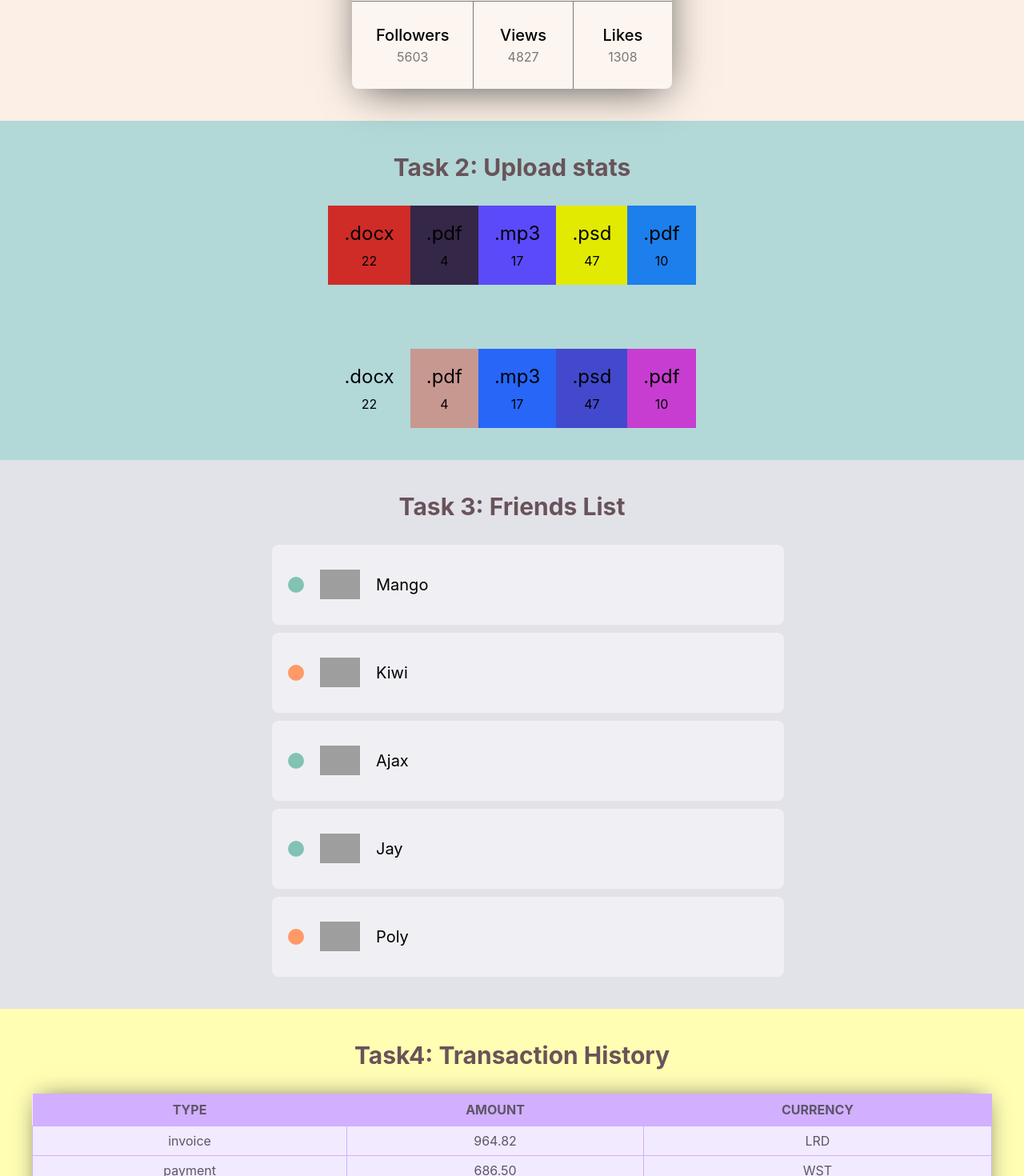
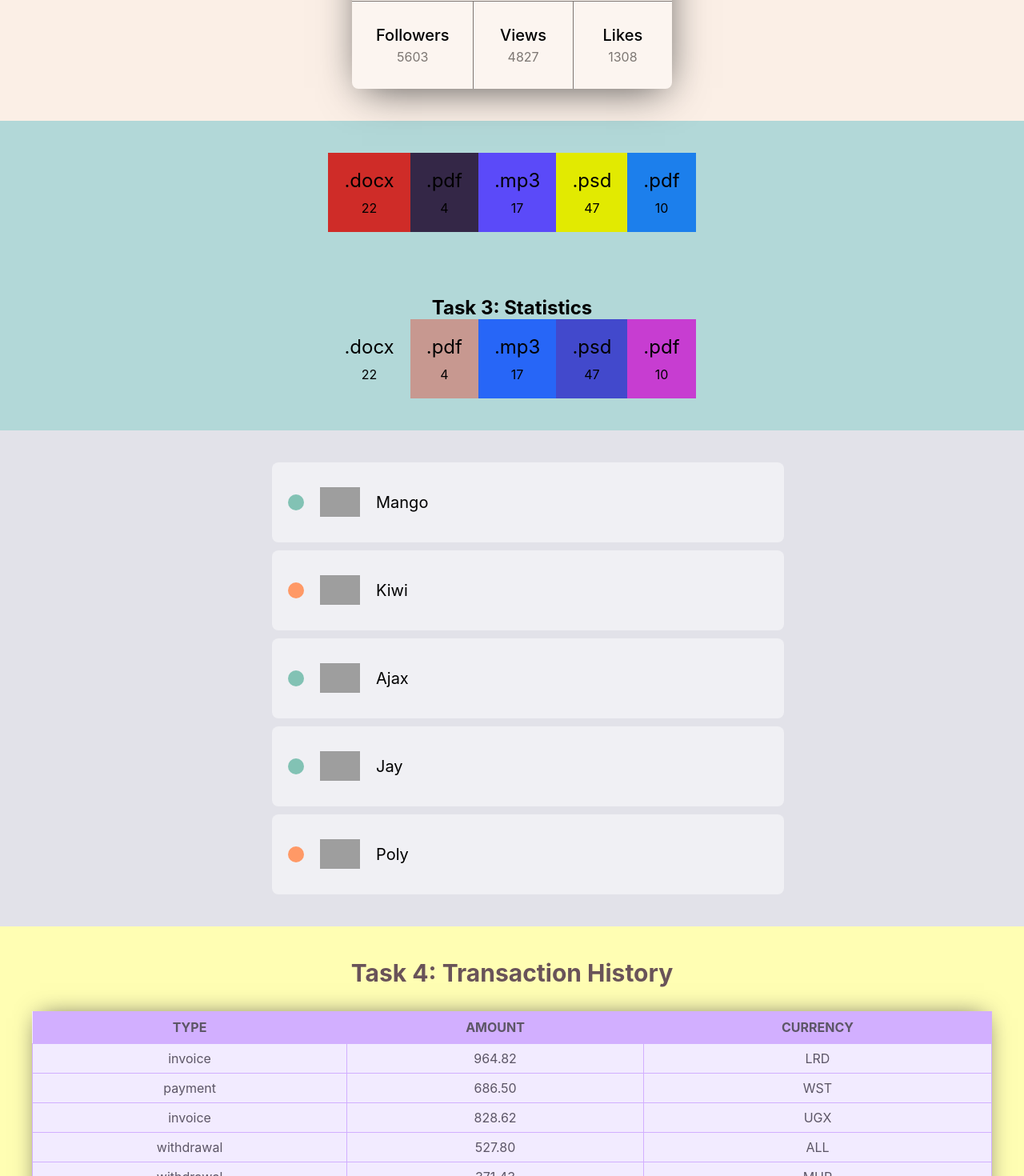
Before and after one commit to Slavyasanek/goit-react-hw-01-components, a React (Create React App) app: page / in a window 1280 px wide. Shown: the part 434-1904 px from the top of the page at 80% size. Built offline with nearby package versions, Linux system fonts and the light colour scheme; grey boxes are pictures that could not be loaded.

Commit message:
update props amount

```diff
--- a/src/App.jsx
+++ b/src/App.jsx
@@ -11,32 +11,33 @@ import Profile from "./components/Profile/Profile";
 import FriendsList from 'components/FriendsList/FriendsList';
 import TransactionHistory from 'components/Transactions/TransactionHistory';
 
-
 export const App = () => {
   return (
     <>
       <Section
         variant="profile"
         title="Task 1: Social Profile">
-        <Profile user={user} />
+        <Profile username={user.username}
+        tag={user.tag}
+        location={user.location}
+        avatar={user.avatar}
+        stats={user.stats} />
       </Section>
       <Section
-        variant="data"
-        title="Task 2: Upload stats">
+        variant="data">
         <Statistics items={data} />
       </Section>
       <Section
         variant="data">
-        <Statistics items={data}></Statistics>
+        <Statistics items={data} title="Task 3: Statistics"></Statistics>
       </Section>
       <Section
-        variant="friends"
-        title="Task 3: Friends List">
+        variant="friends">
         <FriendsList friends={friends}></FriendsList>
       </Section>
       <Section
         variant="transactions"
-        title="Task4: Transaction History">
+        title="Task 4: Transaction History">
           <TransactionHistory
           history={transactions}
           />
--- a/src/components/Profile/Profile.js
+++ b/src/components/Profile/Profile.js
@@ -1,8 +1,7 @@
 import PropTypes from 'prop-types';
 import css from './Profile.module.css';
 
-const Profile = ({user}) => {
-    const { username, tag, location, avatar, stats } = user;
+const Profile = ({ username, tag, location, avatar, stats }) => {
     return (
         <div className={css.profile}>
             <div className={css.profile__info}>
--- a/src/components/Statistics/Statistics.js
+++ b/src/components/Statistics/Statistics.js
@@ -3,8 +3,9 @@ import css from './Statistics.module.css';
 
 import StatisticsItem from "./StatisticsItem";
 
-const Statistics = ({ items }) => {
-    return (
+const Statistics = ({ title, items}) => {
+    return (<>
+        {title && (<h1>{title}</h1>)}
         <ul className={css.stats}>
             {items.map(dataItem => (
                 <StatisticsItem
@@ -13,6 +14,7 @@ const Statistics = ({ items }) => {
                     percentage={dataItem.percentage} />
             ))}
         </ul>
+    </>
     )
 }
 
```
